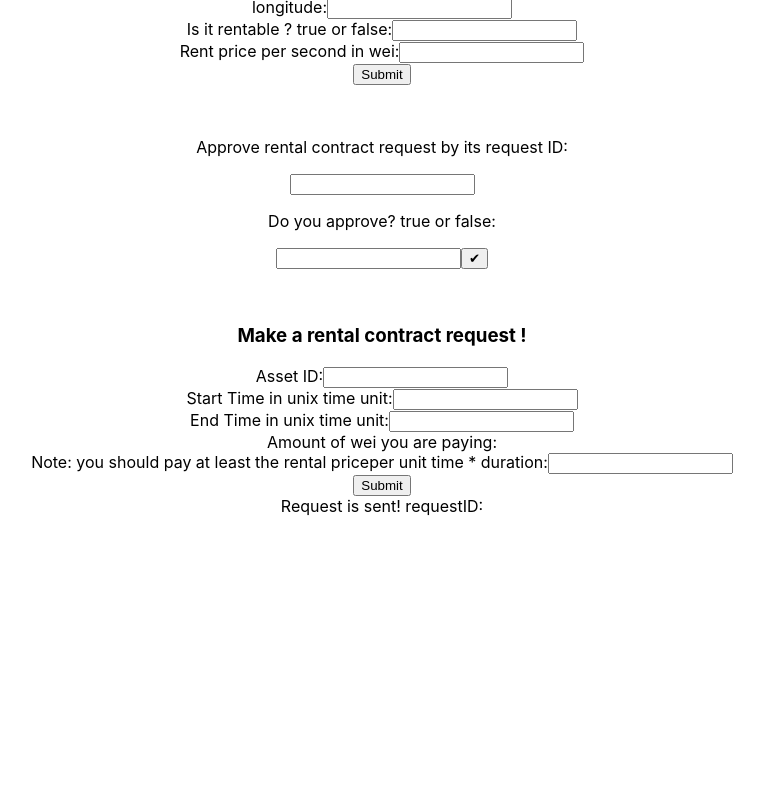
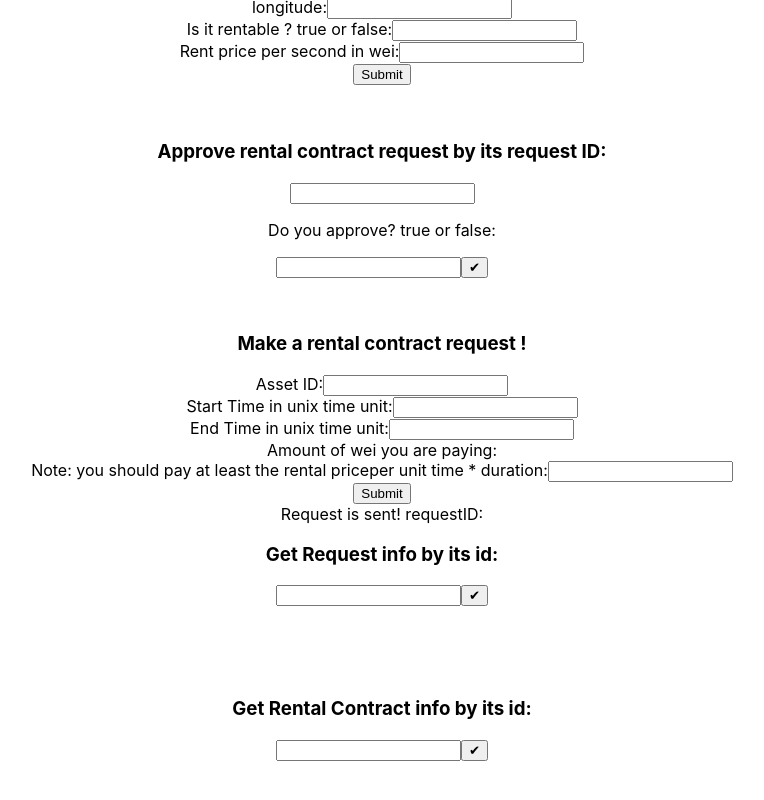
Before and after one commit to elxif/TokenRental, a React (Create React App) app: page / in a window 1280 px wide. Shown: the part 580-1380 px from the top of the page, without its empty margins (258-1022 px from the left). Before the commit the page ends 1096 px from the top, so only its background shows below. Built offline with nearby package versions, Linux system fonts and the light colour scheme.

Commit message:
rental contract request info and rental contract infor viewer frontends are implemented!

```diff
--- a/src/Interactions.js
+++ b/src/Interactions.js
@@ -9,6 +9,8 @@ const Interactions = (props) => {
     const [assetID, setAssetID] = useState(null);
     const [rentalContractID, setRentalContractID] = useState(null);
     const [requestID, setRequestID] = useState(null);
+    const [requestInfo, setRequestInfo] = useState(null);
+    const [contractInfo, setContractInfo] = useState(null);
 
     const Contract = props.contract;
 
@@ -99,10 +101,47 @@ const Interactions = (props) => {
 
         console.log(transactionReceipt["events"][0]["args"][2]["_hex"]);
         let hex10 = Number(transactionReceipt["events"][0]["args"][2]["_hex"]);
-        setAssetID(hex10);
+        setRequestID(hex10);
 
     }
 
+
+
+    const requestInfoViewer = async (e) => {
+        e.preventDefault();
+        let id = e.target.r_v_requestID.value;
+        id=parseInt(id);
+        let tx = await props.contract.getRequestInfo(id);
+        let assetID = tx[0];
+        let responded = tx[1];
+        let assetRenter = tx[2];
+        let startTime = parseInt(tx[3]);
+        let endTime = parseInt(tx[4]);
+        let rentalContractID = parseInt(tx[5]);
+        let info = "Asset ID: " + assetID + ".\nAsset Renter: " + assetRenter + ".\n Responded ?" + (responded ? ".\n Yes it is Responded " : " Not Responded yet")
+        + ".\nStart Time: " + startTime + ".\n End Time" + "\n End Time" + endTime+ ".\n Rental Contract ID (if it is created it is greater than 0)"
+        + rentalContractID;
+
+        setRequestInfo(info);
+    }
+
+
+	const rentalContractInfoViewer = async (e) => {
+        e.preventDefault();
+        let id = e.target.r_v_contractID.value;
+        id=parseInt(id);
+        let tx = await props.contract.getRentalContractInfo(id);
+        let startTime = parseInt(tx[0]);
+        let endTime = parseInt(tx[1]);
+        let assetOwner = tx[2];
+        let assetRenter = tx[3];
+        let assetID = tx[4];
+
+        let info = "Asset ID: " + assetID + ".\nAsset Renter: " + assetRenter + ".\nAsset Owner: " + assetOwner
+        + ".\nStart Time: " + startTime + ".\n End Time" + "\n End Time" + endTime;
+
+        setContractInfo(info);
+    }
 
     return(
         <div className={styles.interactionsCard}>
@@ -150,7 +189,7 @@ const Interactions = (props) => {
             </form>
 
             <form onSubmit={respondRentalContractRequest}>
-                <p>Approve rental contract request by its request ID:</p>
+                <h3>Approve rental contract request by its request ID:</h3>
                 <input type='number' id='requestID'/>
                 <br></br>
                 <p>Do you approve? true or false:</p>
@@ -184,6 +223,22 @@ const Interactions = (props) => {
                 <a><br></br></a>
             </form>
 
+            <form onSubmit={requestInfoViewer}>
+                <h3>Get Request info by its id:</h3>
+                <input type='number' id='r_v_requestID'/>
+                <button type='submit'>✔</button>
+                <p><br></br>{requestInfo}</p>
+                <a><br></br></a>
+            </form>
+
+            <form onSubmit={rentalContractInfoViewer}>
+                <h3>Get Rental Contract info by its id:</h3>
+                <input type='number' id='r_v_contractID'/>
+                <button type='submit'>✔</button>
+                <p><br></br>{contractInfo}</p>
+                <a><br></br></a>
+            </form>
+
 
 
 
```
